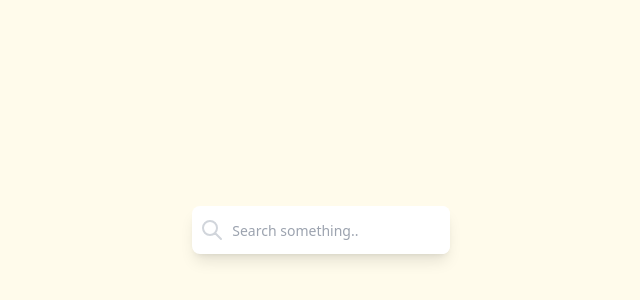
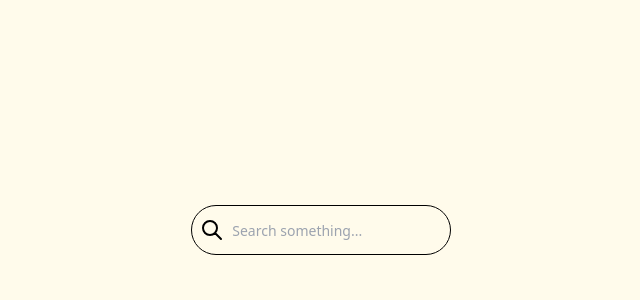
Before and after one commit to brockke/recipe-search-app, a React (Vite) app: page / in a window 1280 px wide. Shown: the part 202-502 px from the top of the page, without its empty margins (319-959 px from the left). Built offline with nearby package versions, Linux system fonts and the light colour scheme.

Commit message:
Changed of input

```diff
--- a/src/App.tsx
+++ b/src/App.tsx
@@ -4,14 +4,14 @@ function App() {
   return (
     <div className="flex flex-col items-center animate-fade-in-down h-screen justify-center relative cursor-default">
       <div className="max-w-md mx-auto">
-        <div className="relative flex items-center w-full h-12 rounded-lg shadow-lg bg-white overflow-hidden">
-          <div className="grid place-items-center h-full w-12 text-gray-300">
+        <div className="relative group flex items-center w-full h-12 rounded-full outline outline-1 outline-black bg-amber-50 hover:bg-black overflow-hidden">
+          <div className="grid place-items-center h-full w-12">
+            <button>
               <svg
                 xmlns="http://www.w3.org/2000/svg"
-              className="h-6 w-6"
+                className="h-6 w-6 stroke-black group-hover:stroke-amber-50 hover:stroke-amber-600"
                 fill="none"
                 viewBox="0 0 24 24"
-              stroke="currentColor"
               >
                 <path
                   strokeLinecap="round"
@@ -20,13 +20,14 @@ function App() {
                   d="M21 21l-6-6m2-5a7 7 0 11-14 0 7 7 0 0114 0z"
                 />
               </svg>
+            </button>
           </div>
 
           <input
-            className="peer h-full w-full outline-none text-sm text-gray-700 pr-2"
+            className="peer bg-inherit h-full w-full outline-none text-sm text-black placeholder-gray-400 group-hover:placeholder-amber-50 group-hover:text-amber-50 pr-2"
             type="text"
             id="search"
-            placeholder="Search something.."
+            placeholder="Search something..."
             autoFocus
           />
         </div>
```
Also changed, not shown: 1 other file (tests, documents, lock files or other folders). Lines whose indentation alone changed are shown as unchanged.
